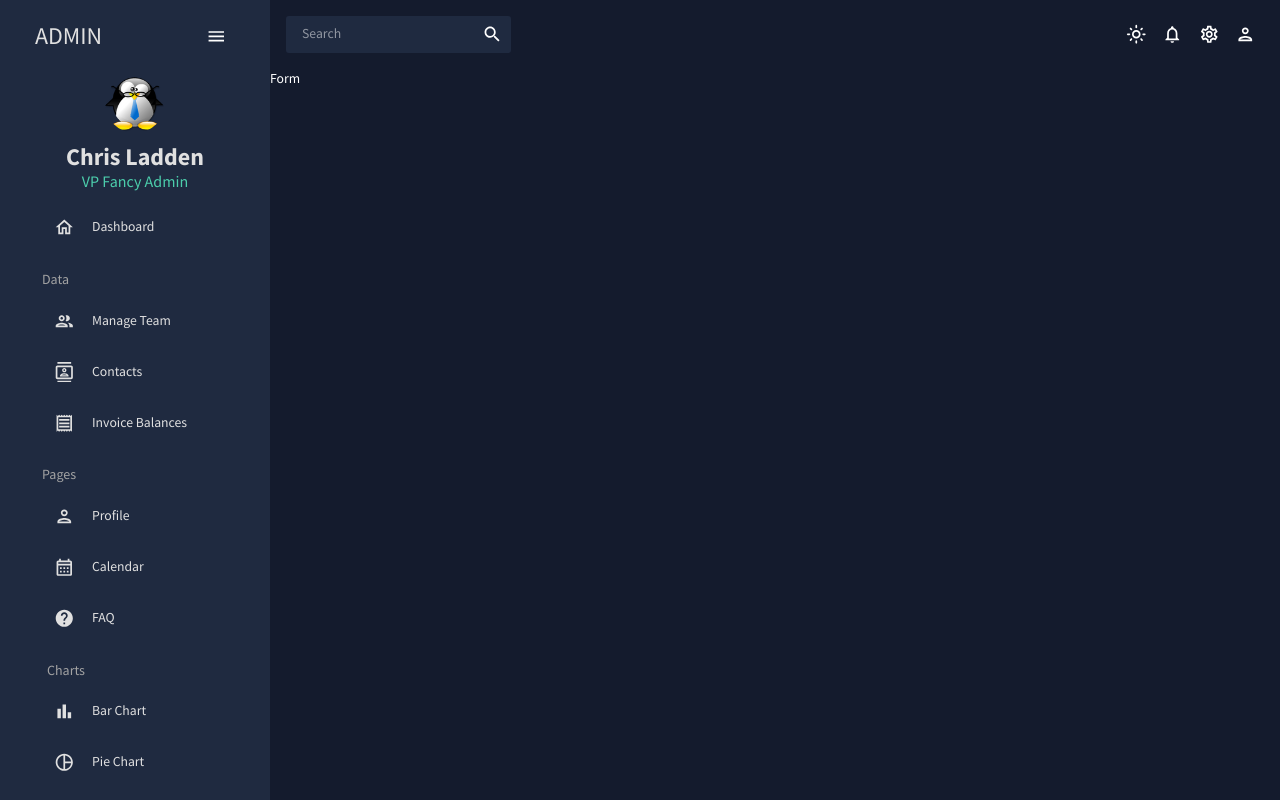
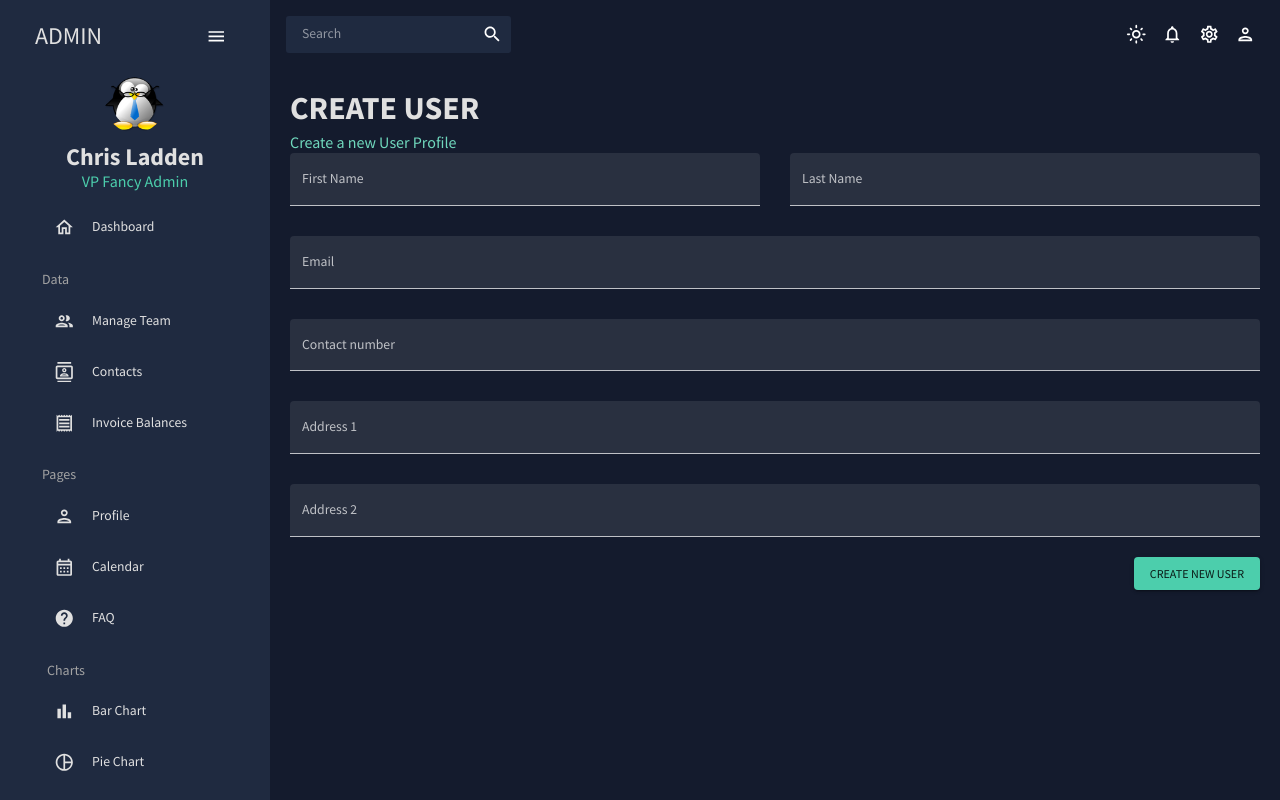
Before and after one commit to cladden77/react-admin-dashboard, a React (Create React App) app: page /form in a window 1280 px wide. Built offline with nearby package versions, Linux system fonts and the light colour scheme.

Commit message:
created profile form and validation

```diff
--- a/package.json
+++ b/package.json
@@ -27,7 +27,7 @@
     "react-router-dom": "^6.8.1",
     "react-scripts": "5.0.1",
     "web-vitals": "^2.1.4",
-    "yup": "^1.0.0"
+    "yup": "^1.0.2"
   },
   "scripts": {
     "start": "react-scripts start",
--- a/src/scenes/form/index.jsx
+++ b/src/scenes/form/index.jsx
@@ -1,8 +1,142 @@
-import React from 'react'
+import { Box, Button, TextField } from "@mui/material";
+import { Formik } from "formik";
+import * as yup from "yup";
+import useMediaQuery from "@mui/material/useMediaQuery";
+import Header from "../../components/Header";
 
-function Form() {
+const initialValues = {
+  firstName: "",
+  lastName: "",
+  email: "",
+  contact: "",
+  address1: "",
+  address2: "",
+};
+
+const phoneRegExp = /^((\+[1-9]{1,4}[ -]?)|(\([0-9]{2,3}\)[ -]?)|([0-9]{2,4})[ -]?)*?[0-9]{3,4}[ -]?[0-9]{3,4}$/;
+
+const userSchema = yup.object().shape({
+  firstName: yup.string().required("Required"),
+  lastName: yup.string().required("Required"),
+  email: yup.string().email("Invalid email").required("Required"),
+  contact: yup.string().matches(phoneRegExp, "Phone number is not valid").required("Required"),
+  address1: yup.string().required("Required"),
+  address2: yup.string().required("Required"),
+});
+
+const Form = () => {
+  const isNonMobile = useMediaQuery("(min-width:600px)");
+
+  const handleFormSubmit = (values) => {
+    console.log(values);
+  };
+
   return (
-    <div>Form</div>
+    <Box m="20px">
+      <Header title="CREATE USER" subtitle="Create a new User Profile" />
+
+      <Formik
+        onSubmit={handleFormSubmit}
+        initialValues={initialValues}
+        validationSchema={userSchema}
+      >
+        {({ values, errors, touched, handleBlur, handleChange, handleSubmit }) => (
+          <form onSubmit={handleSubmit}>
+            <Box
+              display="grid"
+              gap="30px"
+              gridTemplateColumns="repeat(4, minmax(0, 1fr))"
+              sx={{
+                "& > div": { gridColumn: isNonMobile ? undefined : "span 4"} }}
+            >
+              <TextField
+                fullWidth
+                variant="filled"
+                type="text"
+                label="First Name"
+                onBlur={handleBlur}
+                onChange={handleChange}
+                value={values.firstName}
+                name="firstName"
+                error={!!touched.firstName && !!errors.firstName}
+                helperText={touched.firstName && errors.firstName}
+                sx={{ gridColumn: "span 2" }}
+              />
+              <TextField
+                fullWidth
+                variant="filled"
+                type="text"
+                label="Last Name"
+                onBlur={handleBlur}
+                onChange={handleChange}
+                value={values.lastName}
+                name="lastName"
+                error={!!touched.lastName && !!errors.lastName}
+                helperText={touched.lastName && errors.lastName}
+                sx={{ gridColumn: "span 2" }}
+              />
+              <TextField
+                fullWidth
+                variant="filled"
+                type="text"
+                label="Email"
+                onBlur={handleBlur}
+                onChange={handleChange}
+                value={values.email}
+                name="email"
+                error={!!touched.email && !!errors.email}
+                helperText={touched.email && errors.email}
+                sx={{ gridColumn: "span 4" }}
+              />
+              <TextField
+                fullWidth
+                variant="filled"
+                type="text"
+                label="Contact number"
+                onBlur={handleBlur}
+                onChange={handleChange}
+                value={values.contact}
+                name="contact"
+                error={!!touched.contact && !!errors.contact}
+                helperText={touched.contact && errors.contact}
+                sx={{ gridColumn: "span 4" }}
+              />
+              <TextField
+                fullWidth
+                variant="filled"
+                type="text"
+                label="Address 1"
+                onBlur={handleBlur}
+                onChange={handleChange}
+                value={values.address1}
+                name="address1"
+                error={!!touched.address1 && !!errors.address1}
+                helperText={touched.address1 && errors.address1}
+                sx={{ gridColumn: "span 4" }}
+              />
+              <TextField
+                fullWidth
+                variant="filled"
+                type="text"
+                label="Address 2"
+                onBlur={handleBlur}
+                onChange={handleChange}
+                value={values.address2}
+                name="address2"
+                error={!!touched.address2 && !!errors.address2}
+                helperText={touched.address2 && errors.address2}
+                sx={{ gridColumn: "span 4" }}
+              />
+            </Box>
+            <Box display="flex" justifyContent="end" mt="20px">
+              <Button type="submit" color="secondary" variant="contained">
+                Create New User
+              </Button>
+            </Box>
+          </form>
+        )}
+      </Formik>
+    </Box>
   )
 }
 
--- a/src/scenes/invoices/index.jsx
+++ b/src/scenes/invoices/index.jsx
@@ -1,9 +1,71 @@
-import React from 'react'
+import { Box, Typography, useTheme } from "@mui/material";
+import { DataGrid } from "@mui/x-data-grid";
+import { tokens } from "../../theme";
+import { mockDataInvoices } from "../../data/mockData";
+import Header from "../../components/Header";
 
-function Invoices() {
+const Invoices = () => {
+  const theme = useTheme();
+  const colors = tokens(theme.palette.mode);
+
+  const columns = [
+    { field: "id", headerName: "ID" },
+    { field: "name", headerName: "Name", flex: 1, cellClassName: "name-column--cell" },
+    { field: "email", headerName: "Email", flex: 1},
+    {
+      field: "cost",
+      headerName: "Cost",
+      renderCell: (params) => {
+        <Typography color={colors.greenAccent[500]}>
+          ${params.row.cost}
+        </Typography>
+      }
+    },
+    { field: "phone", headerName: "Phone", flex: 1 },
+    { field: "date", headerName: "Date", flex: 1 },
+  ]
+
   return (
-    <div>Invoices</div>
+    <Box m="20px">
+      <Header title="Invoices" subtitle="List of current invoices" />
+
+      <Box
+        m="40px 0 0 0"
+        height="75vh"
+        sx={{
+          "& .MuiDataGrid-root" : {
+            border: "none"
+          },
+          "& .MuiDataGrid-cell": {
+            borderBottom: "none"
+          },
+          "& .name-column--cell": {
+            color: colors.greenAccent[300]
+          },
+          "& .MuiDataGrid-columnHeaders": {
+            backgroundColor: colors.blueAccent[700],
+            borderBottom: "none"
+          },
+          "& .MuiDataGrid-virtualScroller": {
+            backgroundColor: colors.primary[400]
+          },
+          "& .MuiDataGrid-footerContainer": {
+            borderTop: "none",
+            backgroundColor: colors.blueAccent[700]
+          },
+          "& .MuiCheckbox-root": {
+            color: `${colors.greenAccent[200]} !important`,
+          },
+        }}
+      >
+        <DataGrid
+          checkboxSelection
+          rows={mockDataInvoices}
+          columns={columns}
+        />
+      </Box>
+    </Box>
   )
 }
 
-export default Invoices
+export default Invoices;
```
Also changed, not shown: 1 other file (tests, documents, lock files or other folders).
